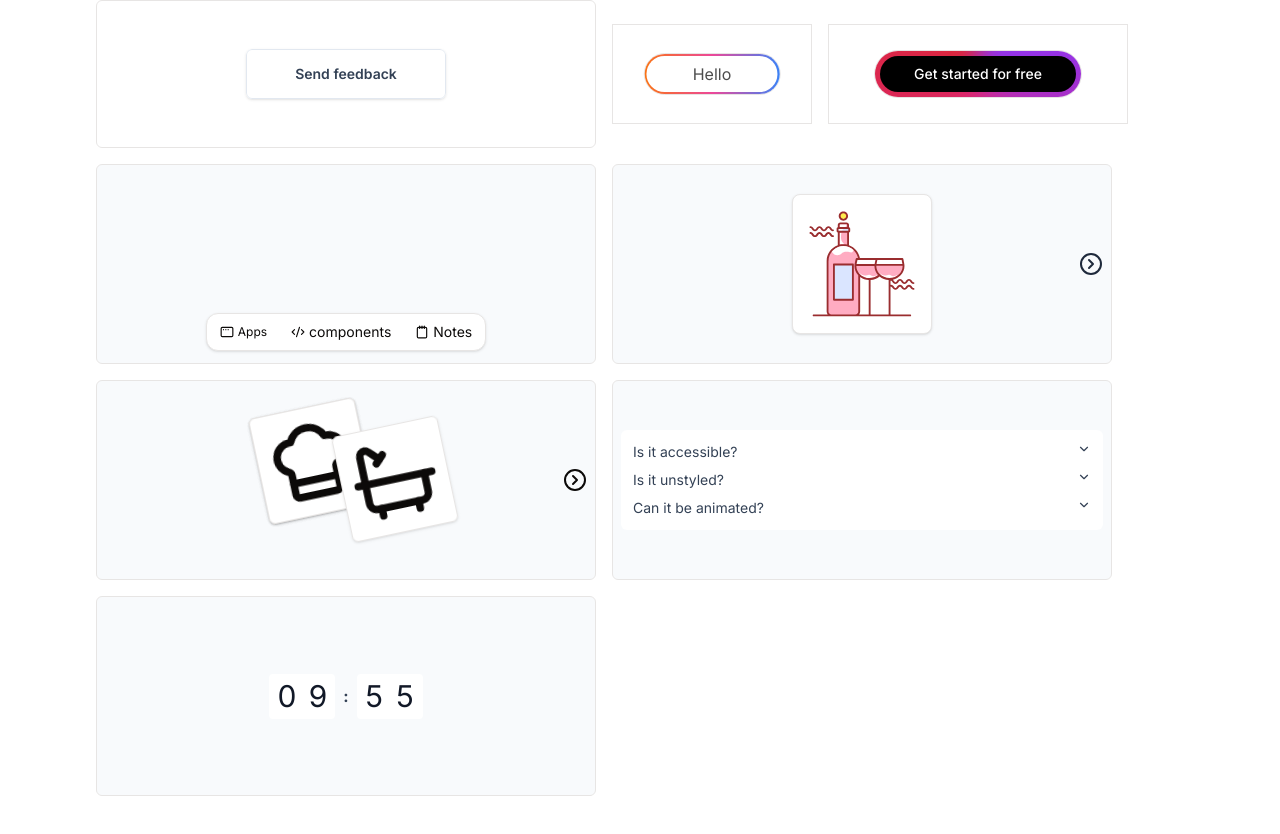
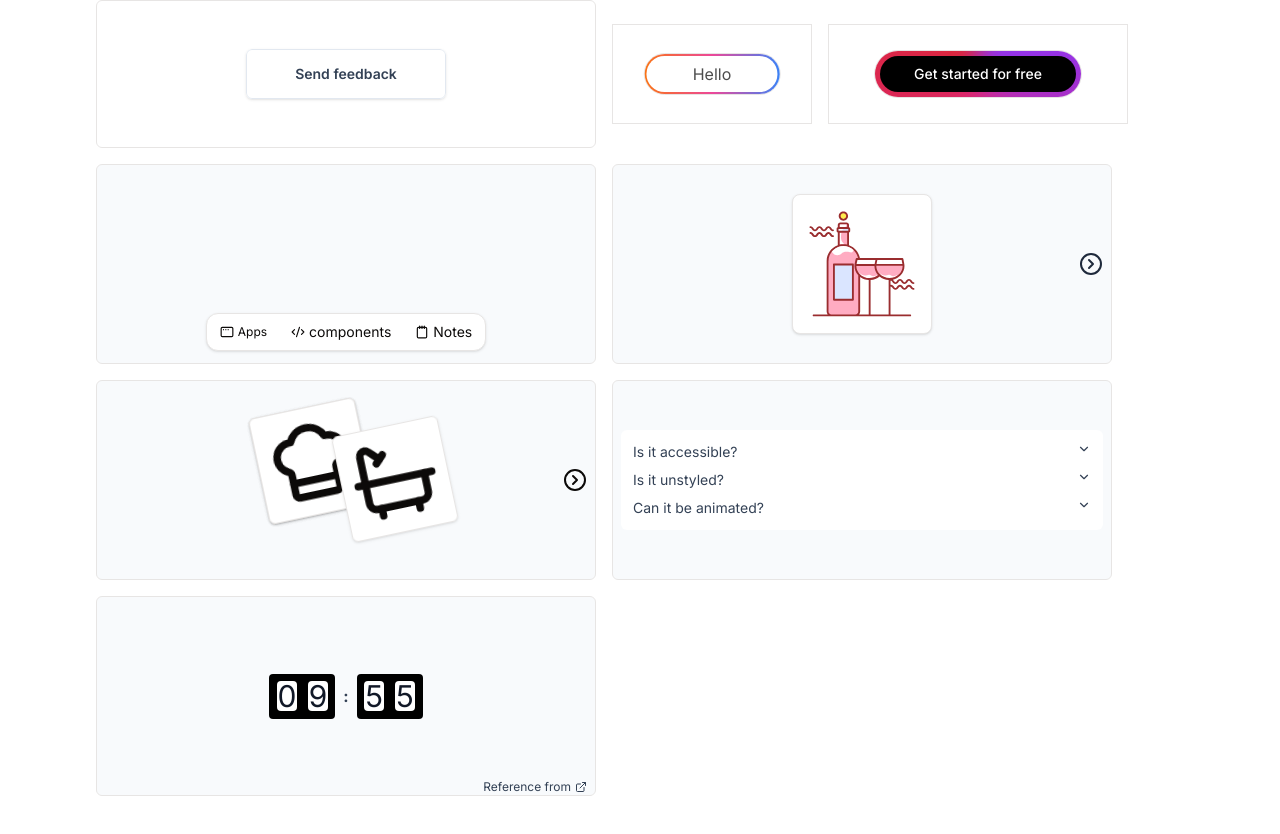
Before and after one commit to prasenjitpawar22/profile-web, a Next.js app: page /components in a window 1280 px wide. Shown: the part 384-1218 px from the top of the page. Built offline with nearby package versions, Linux system fonts and the light colour scheme.

Commit message:
reference added

```diff
--- a/app/components/page.tsx
+++ b/app/components/page.tsx
@@ -5,6 +5,7 @@ import { SliderThrow } from '@/components/weekend-components/dynamic-action-bar/
 import InlinePopup from '@/components/weekend-components/inline-popup'
 import { NormalAccordion } from '@/components/weekend-components/normal-accordion'
 import SlideUpButton from '@/components/weekend-components/slide-up-button'
+import Test from '@/components/weekend-components/testing/test'
 import Timer from '@/components/weekend-components/timer'
 
 export default function Page() {
@@ -29,6 +30,7 @@ export default function Page() {
         <CardsShuffle />
         <NormalAccordion />
         <Timer />
+        {/* <Test /> */}
       </div>
     </>
   )
--- a/components/weekend-components/testing/test.tsx
+++ b/components/weekend-components/testing/test.tsx
@@ -3,89 +3,27 @@
 import { useEffect, useState } from 'react'
 import { MotionValue, motion, useSpring, useTransform } from 'framer-motion'
 
-const fontSize = 30
-const padding = 15
-const height = fontSize + padding
-
 export default function Test() {
-  const [totalSeconds, setTotalSeconds] = useState(600) // initial total seconds
-  const [seconds, setSeconds] = useState(0)
-  const [minutes, setMinutes] = useState(0)
+  const [counter, setCounter] = useState(0)
+  const animatedY = useSpring(counter)
 
   useEffect(() => {
-    const min = Math.floor(totalSeconds / 60)
-    const sec = totalSeconds % 60
-    setMinutes(min)
-    setSeconds(sec)
-  }, [totalSeconds])
+    animatedY.set(counter)
+  }, [animatedY, counter])
 
-  useEffect(() => {
-    const id = setInterval(() => {
-      setTotalSeconds((prev) => {
-        if (prev <= 1) return 600
-        return prev - 1
-      })
-    }, 1000)
-
-    return () => clearInterval(id)
-  }, [])
-  // aababbab
   return (
-    <div className='flex p-2 border bg-slate-50 text-slate-700 rounded-md h-[200px] w-[500px] items-center justify-center'>
-      <Counter value={minutes} />
-      <span className='font-bold mx-2'>:</span>
-      <Counter value={seconds} />
+    <div className='bg-slate-50 w-[500px] relative h-[200px] items-center justify-center flex'>
+      <motion.span
+        style={{ y: animatedY }}
+        className='text-black inset-0 absolute w-fit'>
+        text
+      </motion.span>
+      <input
+        type='number'
+        className=''
+        step={50}
+        onChange={(e) => setCounter(parseInt(e.target.value))}
+      />
     </div>
   )
 }
-
-function Counter({ value }: { value: number }) {
-  return (
-    <div
-      style={{ fontSize }}
-      className='flex space-x-3 overflow-hidden rounded bg-white px-2 leading-none text-gray-900'>
-      <Digit place={10} value={value} />
-      <Digit place={1} value={value} />
-    </div>
-  )
-}
-
-function Digit({ place, value }: { place: number; value: number }) {
-  let valueRoundedToPlace = Math.floor(value / place)
-  let animatedValue = useSpring(valueRoundedToPlace)
-
-  useEffect(() => {
-    animatedValue.set(valueRoundedToPlace)
-  }, [animatedValue, valueRoundedToPlace])
-
-  return (
-    <div style={{ height }} className='relative w-[1ch] tabular-nums'>
-      {[...Array(10).keys()].map((i) => (
-        <Number key={i} mv={animatedValue} number={i} />
-      ))}
-    </div>
-  )
-}
-
-function Number({ mv, number }: { mv: MotionValue; number: number }) {
-  let y = useTransform(mv, (latest) => {
-    let placeValue = latest % 10
-    let offset = (10 + number - placeValue) % 10
-
-    let memo = offset * height
-
-    if (offset > 5) {
-      memo -= 10 * height
-    }
-
-    return memo
-  })
-
-  return (
-    <motion.span
-      style={{ y }}
-      className='absolute inset-0 flex items-center justify-center'>
-      {number}
-    </motion.span>
-  )
-}
--- a/components/weekend-components/timer.tsx
+++ b/components/weekend-components/timer.tsx
@@ -2,6 +2,8 @@
 
 import { useEffect, useState } from 'react'
 import { MotionValue, motion, useSpring, useTransform } from 'framer-motion'
+import Link from 'next/link'
+import { ExternalLink } from 'lucide-react'
 
 const fontSize = 30
 const padding = 15
@@ -31,10 +33,19 @@ export default function Timer() {
   }, [])
   // aababbab
   return (
-    <div className='flex p-2 border bg-slate-50 text-slate-700 rounded-md h-[200px] w-[500px] items-center justify-center'>
+    <div className='relative flex p-2 border bg-slate-50 text-slate-700 rounded-md h-[200px] w-[500px] items-center justify-center'>
       <Counter value={minutes} />
       <span className='font-bold mx-2'>:</span>
       <Counter value={seconds} />
+      <Link
+        href={'https://buildui.com/recipes/animated-counter'}
+        target='_blank'
+        className='absolute flex cursor-pointer bottom-0 right-0 text-xs'>
+        <p className='w-full flex items-center gap-1 rounded-md px-2'>
+          Reference from
+          <ExternalLink size={12} className='mb-[1px]' />
+        </p>
+      </Link>
     </div>
   )
 }
@@ -43,7 +54,7 @@ function Counter({ value }: { value: number }) {
   return (
     <div
       style={{ fontSize }}
-      className='flex space-x-3 overflow-hidden rounded bg-white px-2 leading-none text-gray-900'>
+      className='flex space-x-3 overflow-hidden rounded bg-black px-2 leading-none text-gray-900'>
       <Digit place={10} value={value} />
       <Digit place={1} value={value} />
     </div>
@@ -84,8 +95,8 @@ function Number({ mv, number }: { mv: MotionValue; number: number }) {
   return (
     <motion.span
       style={{ y }}
-      className='absolute inset-0 flex items-center justify-center'>
-      {number}
+      className='absolute inset-0 flex gap-3 items-center justify-center'>
+      <span className='bg-white rounded curved-text'>{number}</span>
     </motion.span>
   )
 }
```
